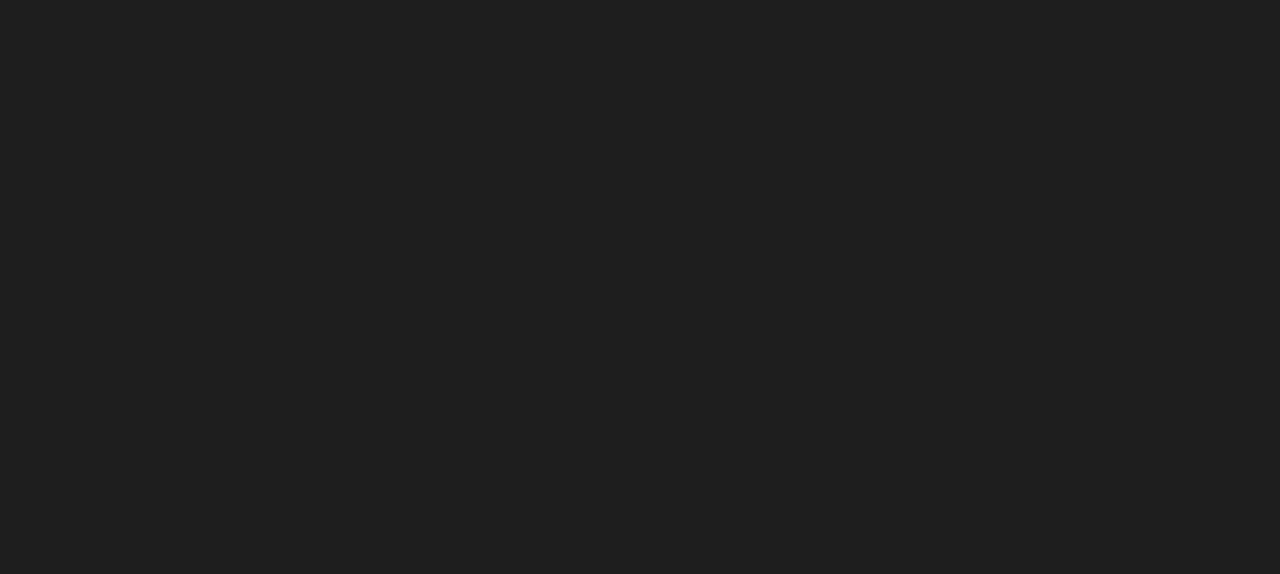
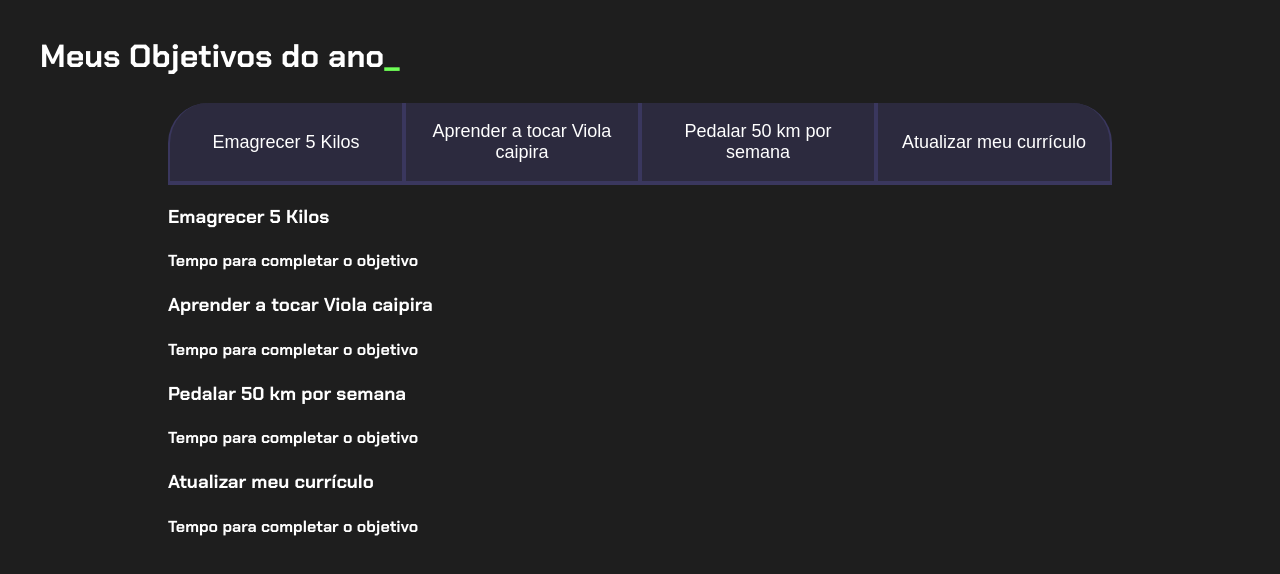
Before and after one commit to ProfTerezinha/formadores1-2024, a plain HTML site: page index.html in a window 1280 px wide. Drawn offline with Linux system fonts and the light colour scheme.

Commit message:
Update index.html

```diff
--- a/index.html
+++ b/index.html
@@ -1,12 +1,51 @@
 <!DOCTYPE html>
 <html lang="pt-br">
+
 <head>
     <meta charset="UTF-8">
     <meta name="viewport" content="width=device-width, initial-scale=1.0">
-    <title>Projeto de vida</title>
+    <title>Projeto de Vida</title>
     <link rel="stylesheet" href="style.css">
 </head>
+
 <body>
+    <!-- <div id="minhaDiv">
+        <p>Olá mundo!</p>
+    </div> -->
+    <section class="conteudo-principal">
+        <h2 class="titulo-principal">Meus Objetivos do ano<span>_</span></h2>
+        <div class="conteudo">
+        <div class="botoes">
+            <button class="botao ativo">Emagrecer 5 Kilos</button>
+            <button class="botao">Aprender a tocar Viola caipira</button>
+            <button class="botao">Pedalar 50 km por semana</button>
+            <button class="botao">Atualizar meu currículo</button>
+        </div>
+        <div class="abas-textos">
+            <div class="aba-conteudo ativo">
+                <h3 class="aba-conteudo-titulo-principal">Emagrecer 5 Kilos</h3>
+                <h4 class="aba-conteudo-titulo-secundario">Tempo para completar o objetivo</h4>
+                <div class="contador"></div>
+            </div>
+            <div class="aba-conteudo">
+                <h3 class="aba-conteudo-titulo-principal">Aprender a tocar Viola caipira</h3>
+                <h4 class="aba-conteudo-titulo-secundario">Tempo para completar o objetivo</h4>
+                <div class="contador"></div>
+            </div>
+            <div class="aba-conteudo">
+                <h3 class="aba-conteudo-titulo-principal">Pedalar 50 km por semana</h3>
+                <h4 class="aba-conteudo-titulo-secundario">Tempo para completar o objetivo</h4>
+                <div class="contador"></div>
+            </div>
+            <div class="aba-conteudo">
+                <h3 class="aba-conteudo-titulo-principal">Atualizar meu currículo</h3>
+                <h4 class="aba-conteudo-titulo-secundario">Tempo para completar o objetivo</h4>
+                <div class="contador"></div>
+            </div>
+        </div>
+    </div>
+    </section>
+    <script src="main.js"></script>
+</body>
 
-</body>
 </html>
```
